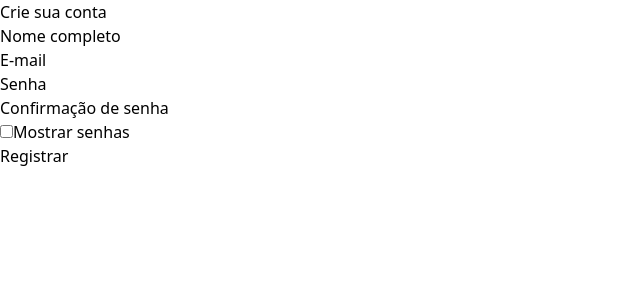
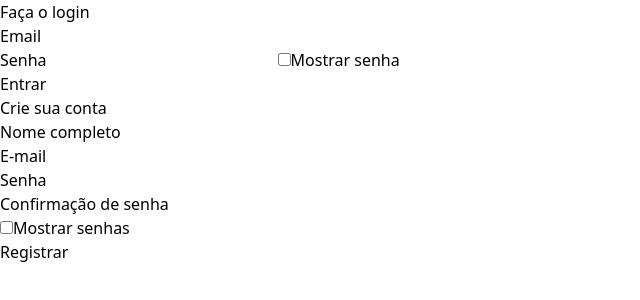
Before and after one commit to VictorSalome/Agenda-Day-Care, a React (Vite) app: page / in a window 1280 px wide. Shown: the top 300 px of the page, without its empty margins (0-640 px from the left). Built offline with nearby package versions, Linux system fonts and the light colour scheme.

Commit message:
feat: rotas adicionadas ao projeto

```diff
--- a/package.json
+++ b/package.json
@@ -11,7 +11,8 @@
   },
   "dependencies": {
     "react": "^18.2.0",
-    "react-dom": "^18.2.0"
+    "react-dom": "^18.2.0",
+    "react-router-dom": "^6.21.3"
   },
   "devDependencies": {
     "@types/react": "^18.2.43",
--- a/src/App.tsx
+++ b/src/App.tsx
@@ -1,15 +1,19 @@
 
 import './index.css'
+import { BrowserRouter } from "react-router-dom";
+import { AppRoutes } from './routes';
 import Login from './pages/loginPage'
 import Register from './pages/registerPage'
+
 
 function App() {
   return (
 
-    <>
-      {/* <Login /> */}
+    <BrowserRouter>
+      <AppRoutes />
+      <Login />
       <Register />
-    </>
+    </BrowserRouter>
   )
 }
 
--- /dev/null
+++ b/src/routes.tsx
@@ -0,0 +1,14 @@
+import { Route, Routes } from "react-router-dom";
+import Login from './pages/loginPage'
+import Register from './pages/registerPage'
+
+
+
+export function AppRoutes() {
+    return (
+        <Routes>
+            <Route path="/register" element={<Register/>} />
+            <Route path="/login" element={<Login />} />
+        </Routes>
+    );
+}
```
Also changed, not shown: 1 other file (tests, documents, lock files or other folders).
